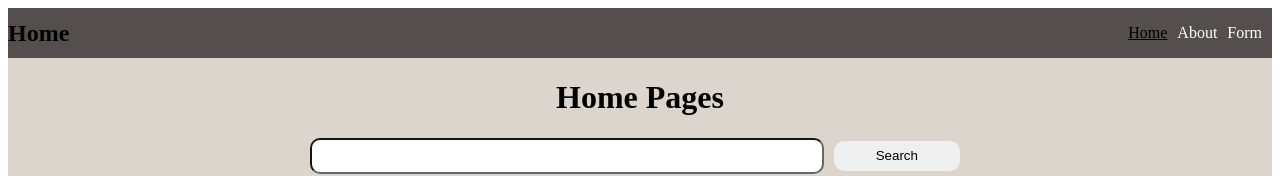
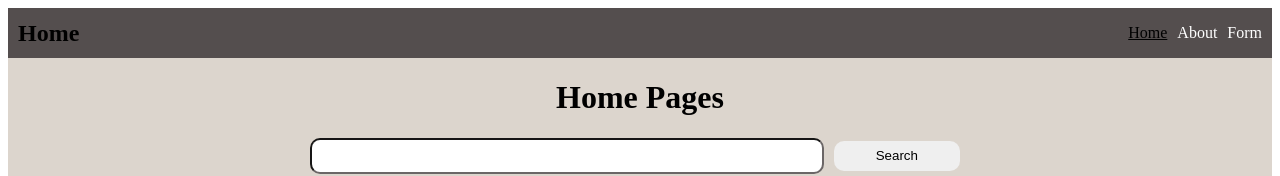
Before and after one commit to VolhaYu/RS-React, a React (Vite) app: page /home in a window 1280 px wide. Shown: the top 176 px of the page. Built offline with nearby package versions, Linux system fonts and the light colour scheme.

Commit message:
fix: fix title in header

```diff
--- a/src/components/header/header.css
+++ b/src/components/header/header.css
@@ -5,6 +5,9 @@
   display: flex;
   justify-content: space-between;
   align-items: center;
+}
+.header__h2 {
+  padding-left: 10px;
 }
 .wrap-links {
   display: flex;
--- a/src/components/header/header.tsx
+++ b/src/components/header/header.tsx
@@ -1,42 +1,28 @@
 import React from 'react';
-import { NavLink } from 'react-router-dom';
+import { NavLink, Route, Routes } from 'react-router-dom';
 import './header.css';
 import { PageState, Props } from '../../types';
 
 class Header extends React.Component<Props, PageState> {
-  constructor(props: Props) {
-    super(props);
-    this.state = {
-      page: localStorage.getItem('page') || 'Home',
-    };
-    this.changeValue = this.changeValue.bind(this);
-  }
-
-  changeValue(e: React.MouseEvent) {
-    const { page } = this.state;
-    let value = '';
-    if (e.currentTarget.textContent) {
-      value = e.currentTarget.textContent;
-    }
-    this.setState(() => ({
-      page: value || page,
-    }));
-    localStorage.setItem('page', value);
-  }
-
   render(): React.ReactNode {
-    const { page } = this.state;
     return (
       <header className="header">
-        <h2>{page}</h2>
+        <h2 className="header__h2">
+          <Routes>
+            <Route path="/" element="Home" />
+            <Route path="/about" element="About" />
+            <Route path="/form" element="Form" />
+            <Route path="*" element="Not Found" />
+          </Routes>
+        </h2>
         <nav className="wrap-links">
-          <NavLink onClick={this.changeValue} className="link" to="/">
+          <NavLink className="link" to="/">
             Home
           </NavLink>
-          <NavLink onClick={this.changeValue} className="link" to="/about">
+          <NavLink className="link" to="/about">
             About
           </NavLink>
-          <NavLink onClick={this.changeValue} className="link" to="/form">
+          <NavLink className="link" to="/form">
             Form
           </NavLink>
         </nav>
```
